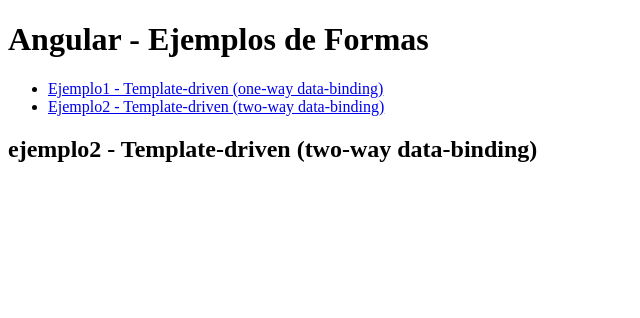
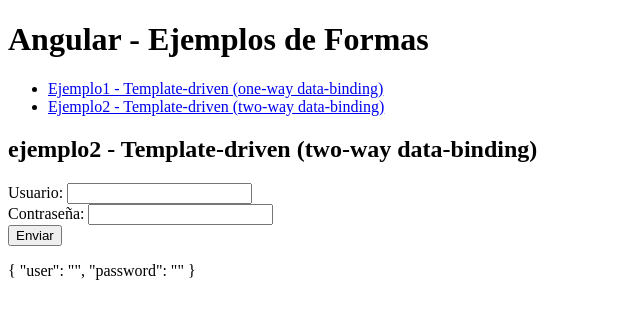
Before and after one commit to jsolisu/ng-formas, an Angular app: page /ej2 in a window 1280 px wide. Shown: the top 318 px of the page, without its empty margins (0-640 px from the left). Built offline with nearby package versions, Linux system fonts and the light colour scheme.

Commit message:
Terminar ejuemplo2

```diff
--- a/src/app/ejemplo2/ejemplo2.component.html
+++ b/src/app/ejemplo2/ejemplo2.component.html
@@ -1 +1,14 @@
 <h2>ejemplo2 - Template-driven (two-way data-binding)</h2>
+<!-- Nota: NgForm tiene por selector form, es decir, aunque form es HTML en realidad es Angular.
+     Siempre que se importe FormsModule. -->
+<form (ngSubmit)="submit()">
+    <div>
+        <label>Usuario:&nbsp;</label><input name="user" [(ngModel)]="user.user">
+    </div>
+    <div>
+        <label>Contraseña:&nbsp;</label><input name="password" [(ngModel)]="user.password">
+    </div>
+    <button type="submit">Enviar</button>
+</form>
+
+<p>{{user | json}}</p>
--- a/src/app/ejemplo2/ejemplo2.component.ts
+++ b/src/app/ejemplo2/ejemplo2.component.ts
@@ -1,12 +1,23 @@
+import { CommonModule } from '@angular/common';
 import { Component } from '@angular/core';
+import { FormsModule } from '@angular/forms';
+import { UserModel } from './user.model';
 
 @Component({
   selector: 'app-ejemplo2',
   standalone: true,
-  imports: [],
+  imports: [CommonModule, FormsModule],
   templateUrl: './ejemplo2.component.html',
   styleUrl: './ejemplo2.component.scss'
 })
 export class Ejemplo2Component {
+  user: UserModel = {
+    user: '',
+    password: ''
+  }
 
+  submit(): void {
+    console.log(this.user);
+    this.user.password = '*';
+  }
 }
--- /dev/null
+++ b/src/app/ejemplo2/user.model.ts
@@ -0,0 +1,4 @@
+export interface UserModel {
+    user: string;
+    password: string;
+}
```
